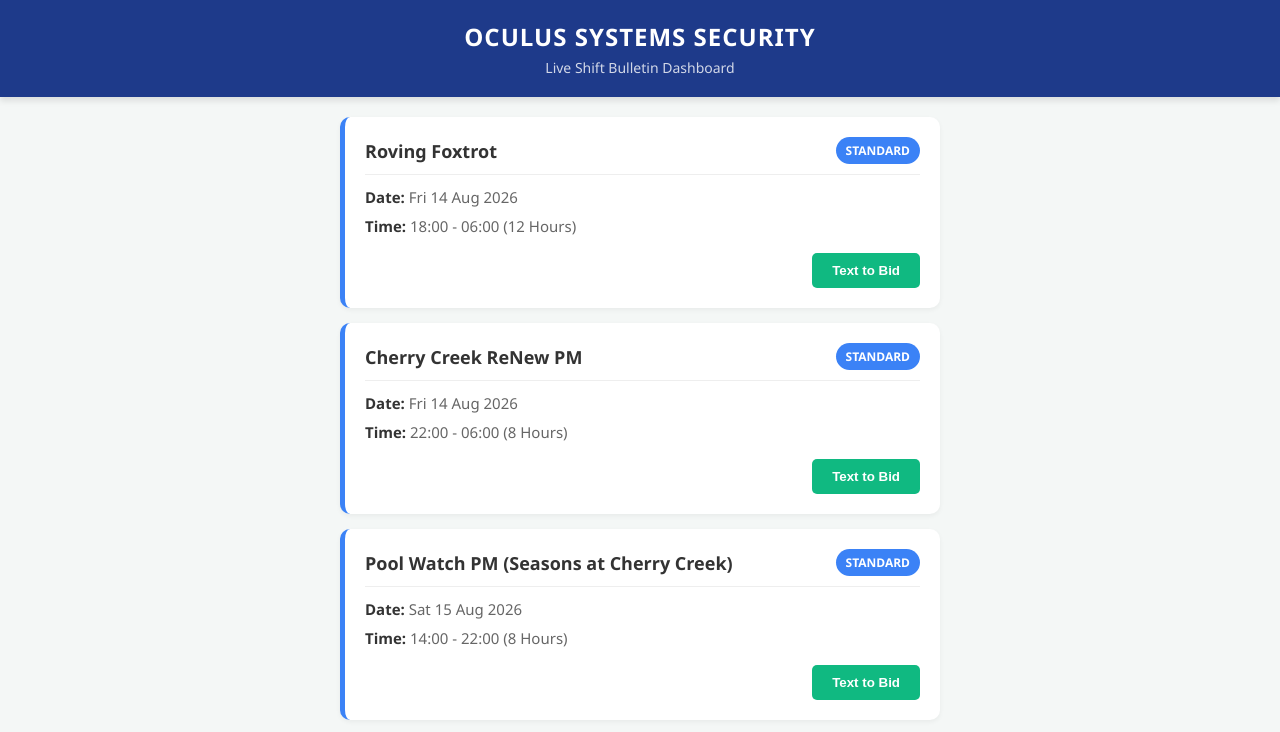
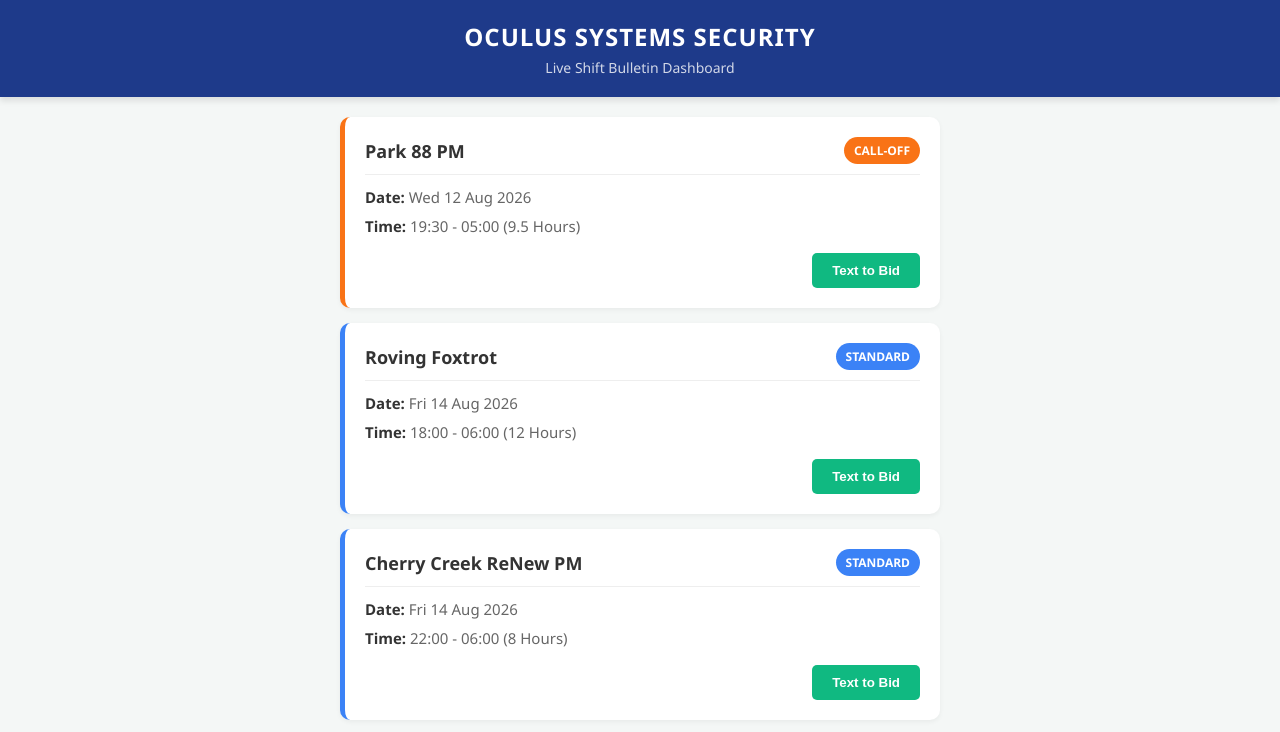
Before and after one commit to byers94/oculus-shift-board, a plain HTML site: page index.html in a window 1280 px wide. Shown: the top 732 px of the page. Drawn offline with Linux system fonts and the light colour scheme.

Commit message:
Update index.html

```diff
--- a/index.html
+++ b/index.html
@@ -48,6 +48,7 @@
     </div>
     <script>
         const openShifts = [
+            { id: "N/A", site: "Park 88 PM", date: "Wed 12 Aug 2026", time: "19:30 - 05:00", hours: "9.5 Hours", urgency: "Call-Off" },
             { id: "N/A", site: "Roving Foxtrot", date: "Fri 14 Aug 2026", time: "18:00 - 06:00", hours: "12 Hours", urgency: "Standard" },
             { id: "N/A", site: "Cherry Creek ReNew PM", date: "Fri 14 Aug 2026", time: "22:00 - 06:00", hours: "8 Hours", urgency: "Standard" },
             { id: "N/A", site: "Pool Watch PM (Seasons at Cherry Creek)", date: "Sat 15 Aug 2026", time: "14:00 - 22:00", hours: "8 Hours", urgency: "Standard" },
```
